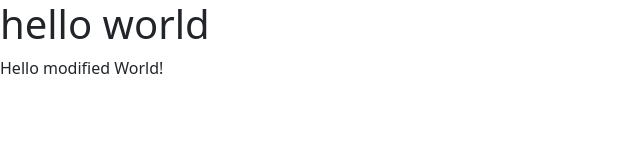
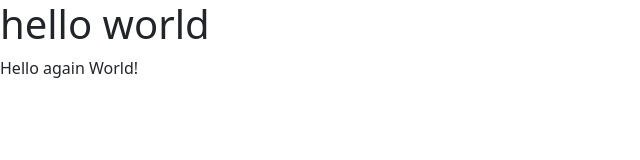
Before and after one commit to tamaltomal/e-commerece, a plain HTML site: page index.html in a window 1280 px wide. Shown: the full height of the page, 0-640 px from the left. Drawn offline with Linux system fonts and the light colour scheme.

Commit message:
second try

```diff
--- a/index.html
+++ b/index.html
@@ -9,6 +9,6 @@
 <body>
     <header></header>
     <h1>hello world</h1>
-    <p>Hello modified World!</p>
+    <p>Hello again World!</p>
 </body>
 </html>
```
